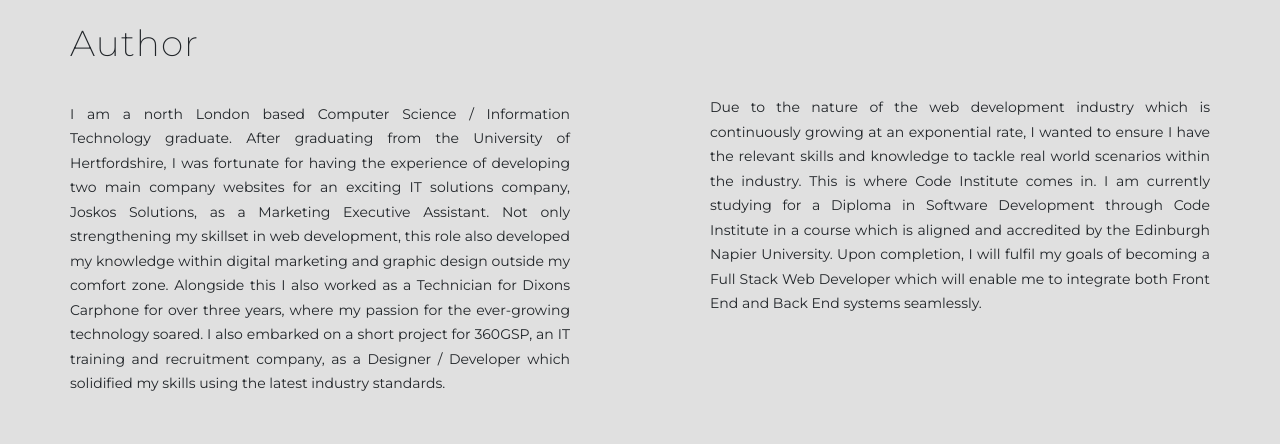
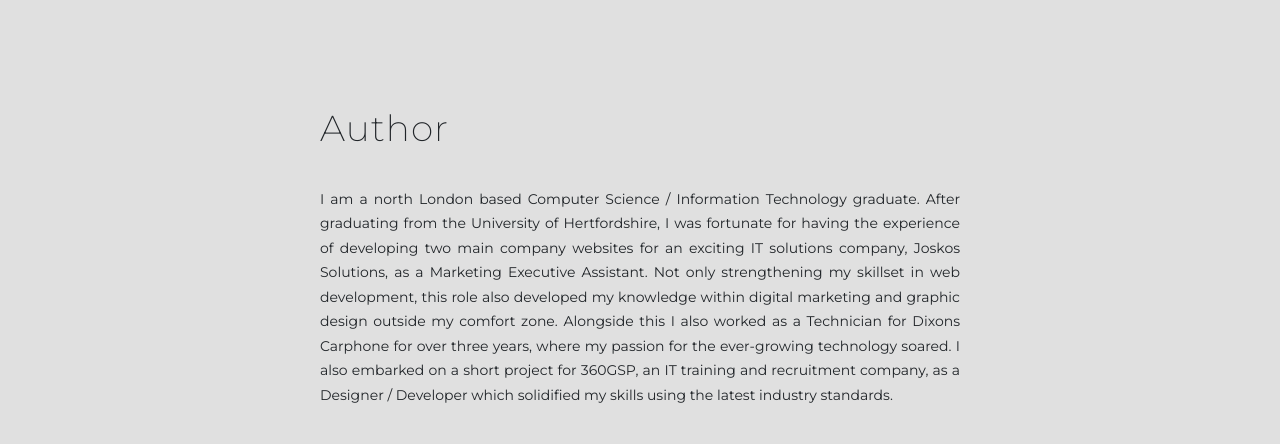
Before and after one commit to mineshkothari/fullstack, a Django app: page /about/ in a window 1280 px wide. Shown: the part 973-1417 px from the top of the page. Run offline with Django 3.2, Linux system fonts and the light colour scheme; style sheets or scripts are compiled from the project's sources; parts of the project's set-up code (start-up, migrations or seed data) failed here and were passed over; some libraries are stand-ins or nearby versions.

Commit message:
make amendments to about page layout

```diff
--- a/fullstack/about/static/css/pages/about.css
+++ b/fullstack/about/static/css/pages/about.css
@@ -46,3 +46,9 @@
   line-height: 1.75;
   font-size: 14px;
 }
+
+@media (min-width: 768px) {
+  .about-text-container--author {
+    max-width: 50%;
+  }
+}
--- a/fullstack/about/static/sass/pages/about.sass
+++ b/fullstack/about/static/sass/pages/about.sass
@@ -34,3 +34,7 @@
   .about-text
     line-height: 1.75
     font-size: 14px
+
+@media (min-width: 768px)
+  .about-text-container--author
+    max-width: 50%
--- a/fullstack/about/templates/about/about.html
+++ b/fullstack/about/templates/about/about.html
@@ -18,8 +18,8 @@
 </section>
 <section class="about-section about-section-1">
     <div class="row no-gutters">
-        <div class="col-12 col-md-6 about-image-background"></div>
-        <div class="col-12 col-md-6 d-flex justify-content-center align-items-center">
+        <div class="col-12 col-md-4 about-image-background"></div>
+        <div class="col-12 col-md-8 d-flex justify-content-center align-items-center">
             <div class="about-text-container">
                 <div class="about-title">
                     <h3 class="display-4">What is Fullstack?</h3>
@@ -40,8 +40,8 @@
 </section>
 <section class="about-section about-section-2">
     <div class="row no-gutters">
-        <div class="col-12 col-md-6 d-flex justify-content-center align-items-center">
-            <div class="about-text-container">
+        <div class="col-12 d-flex justify-content-center align-items-center">
+            <div class="about-text-container about-text-container--author">
                 <div class="about-title">
                     <h3 class="display-4">Author</h3>
                 </div>
@@ -59,8 +59,15 @@
                 </div>
             </div>
         </div>
-        <div class="col-12 col-md-6 d-flex justify-content-center align-items-center">
+    </div>
+</section>
+<section class="about-section about-section-3">
+    <div class="row no-gutters">
+        <div class="col-12 col-md-8 d-flex justify-content-center align-items-center">
             <div class="about-text-container">
+                <div class="about-title">
+                    <h3 class="display-4">My Story</h3>
+                </div>
                 <div class="about-text text-justify">
                     Due to the nature of the web development industry which is continuously growing at an
                     exponential rate, I wanted to ensure I have the relevant skills and knowledge to tackle
@@ -72,21 +79,7 @@
                 </div>
             </div>
         </div>
-    </div>
-</section>
-<section class="about-section about-section-3">
-    <div class="row no-gutters">
-        <div class="col-12 col-md-6 d-flex justify-content-center align-items-center">
-            <div class="about-text-container">
-                <div class="about-title">
-                    <h3 class="display-4">Inspiration</h3>
-                </div>
-                <div class="about-text text-justify">
-                    Simplicity is key.
-                </div>
-            </div>
-        </div>
-        <div class="col-12 col-md-6 about-image-background"></div>
+        <div class="col-12 col-md-4 about-image-background"></div>
     </div>
 </section>
 {% endblock %}
--- a/fullstack/cart/views.py
+++ b/fullstack/cart/views.py
@@ -19,4 +19,4 @@ def add_to_cart(request, id):
     cart[id] = cart.get(id)
 
     request.session['cart'] = cart
-    return redirect(reverse('courses'))
+    return redirect(reverse('index'))
--- a/fullstack/fullstack/settings.py
+++ b/fullstack/fullstack/settings.py
@@ -95,7 +95,7 @@ TEMPLATES = [
                 'django.contrib.auth.context_processors.auth',
                 'django.contrib.messages.context_processors.messages',
                 'django.template.context_processors.media',
-                'cart.contexts.cart_contents',
+                # 'cart.contexts.cart_contents',
             ],
         },
     },
```
Also changed, not shown: 2 other files.
